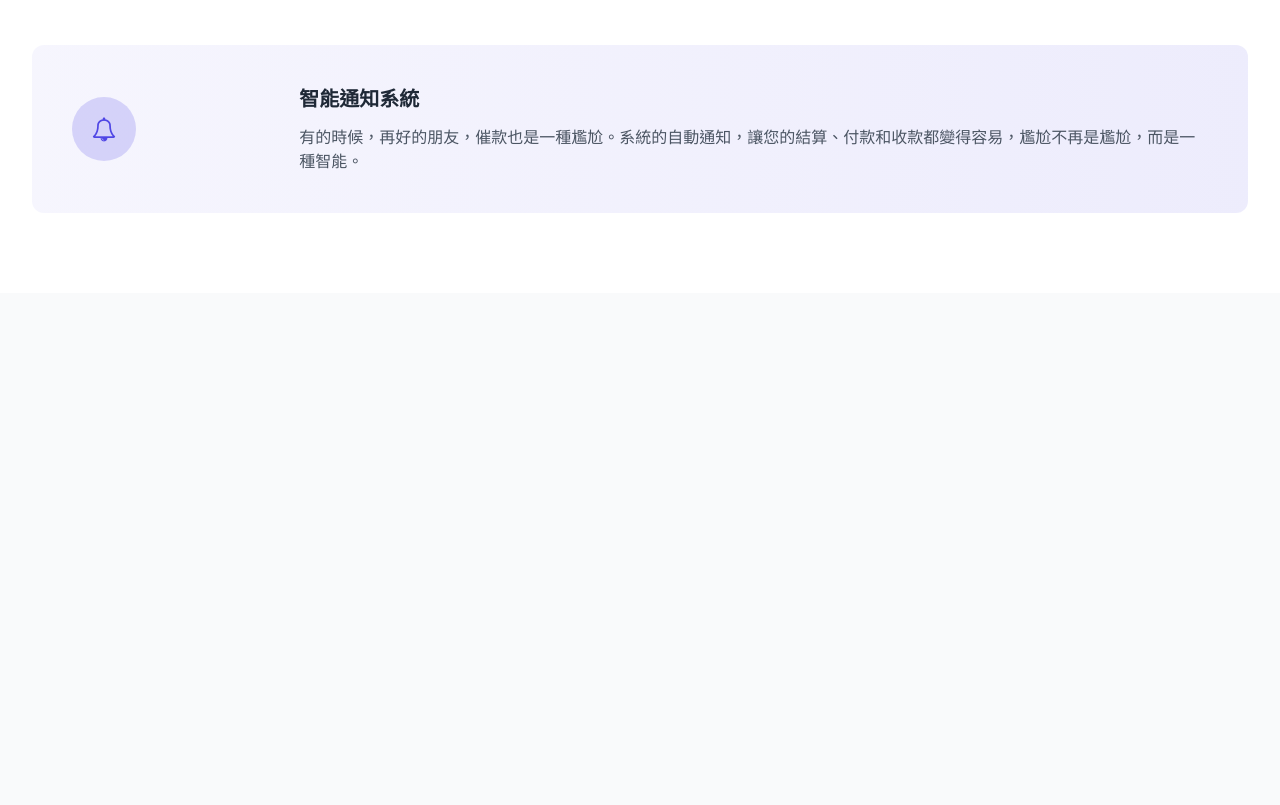
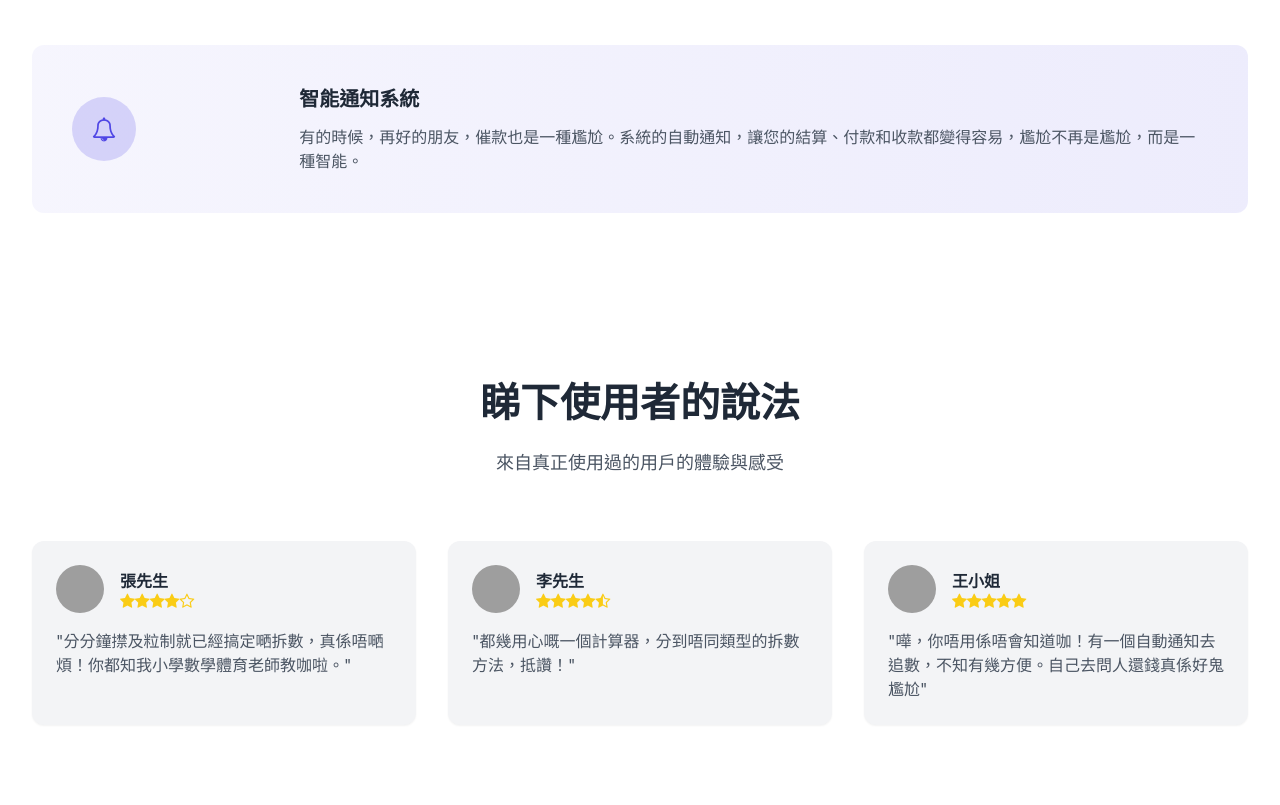
Before and after one commit to LucaXJX/PartyBillCalculator, a plain HTML site: page public/index.html in a window 1280 px wide. Shown: the part 1171-1976 px from the top of the page. Before the commit the page ends 1464 px from the top, so only its background shows below. Drawn offline with nearby package versions, Linux system fonts and the light colour scheme; grey boxes are pictures that could not be loaded.

Commit message:
formating and code: the user remark section

```diff
--- a/public/index.html
+++ b/public/index.html
@@ -88,7 +88,7 @@
             <a
               href="#"
               class="text-gray-600 hover:text-primary transition-colors"
-              >幫助中心</a
+              >聯絡我們</a
             >
           </nav>
 
@@ -115,11 +115,27 @@
       <!-- 移动端菜单 -->
       <div id="mobile-menu" class="md:hidden hidden bg-white border-t">
         <div class="container mx-auto px-4 py-3 space-y-3">
-                <a href="#features" class="block text-gray-600 hover:text-primary py-2 transition-colors">功能</a>
-                <a href="#testimonials" class="block text-gray-600 hover:text-primary py-2 transition-colors">用戶評價</a>
-                <a href="#" class="block text-gray-600 hover:text-primary py-2 transition-colors">幫助中心</a>
+          <a
+            href="#features"
+            class="block text-gray-600 hover:text-primary py-2 transition-colors"
+            >功能</a
+          >
+          <a
+            href="#testimonials"
+            class="block text-gray-600 hover:text-primary py-2 transition-colors"
+            >用戶評價</a
+          >
+          <a
+            href="#"
+            class="block text-gray-600 hover:text-primary py-2 transition-colors"
+            >聯絡我們</a
+          >
           <div class="flex space-x-4 pt-2">
-                    <a href="#" class="text-gray-600 hover:text-primary transition-colors">登錄</a>
+            <a
+              href="#"
+              class="text-gray-600 hover:text-primary transition-colors"
+              >登錄</a
+            >
             <a href="#" class="btn-primary">立即註冊</a>
           </div>
         </div>
@@ -128,7 +144,9 @@
 
     <main>
       <!-- 網頁端主畫面 -->
-    <section class="pt-32 pb-20 md:pt-40 md:pb-28 bg-gradient-to-br from-primary/5 to-secondary/5">
+      <section
+        class="pt-32 pb-20 md:pt-40 md:pb-28 bg-gradient-to-br from-primary/5 to-secondary/5"
+      >
         <div class="container mx-auto px-4 sm:px-6 lg:px-8">
           <div class="flex flex-col md:flex-row items-center">
             <div class="md:w-1/2 mb-10 md:mb-0">
@@ -138,15 +156,19 @@
                   src="/img/icon499x499A.png"
                   alt="PBC聚账通Logo"
                   class="h-40 w-auto md:h-40"
+                />
+              </div>
+              <h1
+                class="text-[clamp(2rem,5vw,3.5rem)] font-bold leading-tight text-dark mb-6"
               >
-                </div>
-                <h1 class="text-[clamp(2rem,5vw,3.5rem)] font-bold leading-tight text-dark mb-6">
                 輕鬆搞定<span class="text-primary">聚會賬單</span>點分
               </h1>
               <p class="text-lg text-gray-600 mb-8 max-w-lg">
                 無論是朋友之間的聚餐、旅行还是集體活動，賬單的分攤都不應該成為開心之後的煩惱，讓PBC聚賬通公平的為您解決難題。
               </p>
-                <div class="flex flex-col sm:flex-row space-y-4 sm:space-y-0 sm:space-x-4">
+              <div
+                class="flex flex-col sm:flex-row space-y-4 sm:space-y-0 sm:space-x-4"
+              >
                 <a href="#" class="btn-primary text-center">
                   開始使用 <i class="fa fa-arrow-right ml-2"></i>
                 </a>
@@ -156,7 +178,11 @@
               </div>
             </div>
             <div class="md:w-1/2">
-                <img src="https://picsum.photos/600/400?random=1" alt="隨機質感圖片演示" class="rounded-xl shadow-xl w-full object-cover h-[300px] md:h-[400px]">
+              <img
+                src="https://picsum.photos/600/400?random=1"
+                alt="隨機質感圖片演示"
+                class="rounded-xl shadow-xl w-full object-cover h-[300px] md:h-[400px]"
+              />
             </div>
           </div>
         </div>
@@ -166,66 +192,176 @@
       <section id="features" class="py-20 bg-white">
         <div class="container mx-auto px-4 sm:px-6 lg:px-8">
           <div class="text-center mb-16">
-            <h2 class="text-[clamp(1.8rem,4vw,2.5rem)] font-bold mb-4">簡單幾步，輕鬆管理聚會賬單</h2>
-            <p class="text-gray-600 max-w-2xl mx-auto text-lg">我們有獨特算法、直觀工具，讓您的聚會賬單管理變得前所未有的簡單</p>
+            <h2 class="text-[clamp(1.8rem,4vw,2.5rem)] font-bold mb-4">
+              簡單幾步，輕鬆管理聚會賬單
+            </h2>
+            <p class="text-gray-600 max-w-2xl mx-auto text-lg">
+              我們有獨特算法、直觀工具，讓您的聚會賬單管理變得前所未有的簡單
+            </p>
           </div>
 
           <div class="grid grid-cols-1 md:grid-cols-2 lg:grid-cols-4 gap-8">
             <!-- 功能卡片1：聚會創建 -->
             <div class="bg-light rounded-xl p-6 shadow-sm card-hover">
-                <div class="w-14 h-14 bg-primary/10 rounded-full flex items-center justify-center mb-6">
+              <div
+                class="w-14 h-14 bg-primary/10 rounded-full flex items-center justify-center mb-6"
+              >
                 <i class="fa fa-calendar-plus-o text-primary text-2xl"></i>
               </div>
               <h3 class="text-xl font-semibold mb-3">聚會創建</h3>
-                <p class="text-gray-600">一每一場開心的聚會為單位，記錄不用的人員，不同類型的消費。</p>
+              <p class="text-gray-600">
+                一每一場開心的聚會為單位，記錄不用的人員，不同類型的消費。
+              </p>
             </div>
 
             <!-- 功能卡片2：消費記錄 -->
             <div class="bg-light rounded-xl p-6 shadow-sm card-hover">
-                <div class="w-14 h-14 bg-secondary/10 rounded-full flex items-center justify-center mb-6">
+              <div
+                class="w-14 h-14 bg-secondary/10 rounded-full flex items-center justify-center mb-6"
+              >
                 <i class="fa fa-shopping-cart text-secondary text-2xl"></i>
               </div>
               <h3 class="text-xl font-semibold mb-3">消費記錄</h3>
-                <p class="text-gray-600">輕鬆添加每一筆消費，支持多人參與，詳細記錄消費詳情，包括購物發票。</p>
+              <p class="text-gray-600">
+                輕鬆添加每一筆消費，支持多人參與，詳細記錄消費詳情，包括購物發票。
+              </p>
             </div>
 
             <!-- 功能卡片3：靈活分攤 -->
             <div class="bg-light rounded-xl p-6 shadow-sm card-hover">
-                <div class="w-14 h-14 bg-accent/10 rounded-full flex items-center justify-center mb-6">
+              <div
+                class="w-14 h-14 bg-accent/10 rounded-full flex items-center justify-center mb-6"
+              >
                 <i class="fa fa-percent text-accent text-2xl"></i>
               </div>
               <h3 class="text-xl font-semibold mb-3">靈活分攤</h3>
-                <p class="text-gray-600">不局限於平均分攤，不論是AA、還是按個人消費，你遇得到的，我們想得到。</p>
+              <p class="text-gray-600">
+                不局限於平均分攤，不論是AA、還是按個人消費，你遇得到的，我們想得到。
+              </p>
             </div>
 
             <!-- 功能卡片4：智能報告 -->
             <div class="bg-light rounded-xl p-6 shadow-sm card-hover">
-                <div class="w-14 h-14 bg-green-500/10 rounded-full flex items-center justify-center mb-6">
+              <div
+                class="w-14 h-14 bg-green-500/10 rounded-full flex items-center justify-center mb-6"
+              >
                 <i class="fa fa-file-text-o text-green-500 text-2xl"></i>
               </div>
               <h3 class="text-xl font-semibold mb-3">智能報告</h3>
-                <p class="text-gray-600">能直觀的看到自己的消費報告，讓每一位參與者都能夠知道自己的應收和應付款。</p>
+              <p class="text-gray-600">
+                能直觀的看到自己的消費報告，讓每一位參與者都能夠知道自己的應收和應付款。
+              </p>
             </div>
           </div>
 
           <!-- 额外功能：通知系統 -->
-        <div class="mt-12 bg-gradient-to-r from-primary/5 to-primary/10 rounded-xl p-8 md:p-10 flex flex-col md:flex-row items-center">
+          <div
+            class="mt-12 bg-gradient-to-r from-primary/5 to-primary/10 rounded-xl p-8 md:p-10 flex flex-col md:flex-row items-center"
+          >
             <div class="md:w-1/5 mb-6 md:mb-0">
-                <div class="w-16 h-16 bg-primary/20 rounded-full flex items-center justify-center">
+              <div
+                class="w-16 h-16 bg-primary/20 rounded-full flex items-center justify-center"
+              >
                 <i class="fa fa-bell-o text-primary text-2xl"></i>
               </div>
             </div>
             <div class="md:w-4/5">
               <h3 class="text-xl font-semibold mb-3">智能通知系統</h3>
-                <p class="text-gray-600">有的時候，再好的朋友，催款也是一種尷尬。系統的自動通知，讓您的結算、付款和收款都變得容易，尷尬不再是尷尬，而是一種智能。</p>
+              <p class="text-gray-600">
+                有的時候，再好的朋友，催款也是一種尷尬。系統的自動通知，讓您的結算、付款和收款都變得容易，尷尬不再是尷尬，而是一種智能。
+              </p>
             </div>
           </div>
         </div>
       </section>
 
+      <!-- 用戶評價 -->
+      <section id="testimonials" class="py-20 bg-white">
+        <div class="container mx-auto px-4 sm:px-6 lg:px-8">
+          <div class="text-center mb-16">
+            <h2 class="text-[clamp(1.8rem,4vw,2.5rem)] font-bold mb-4">
+              睇下使用者的說法
+            </h2>
+            <p class="text-gray-600 max-w-2xl mx-auto text-lg">
+              來自真正使用過的用戶的體驗與感受
+            </p>
+          </div>
+
+          <div class="grid grid-cols-1 md:grid-cols-3 gap-8">
+            <!-- 評價1 -->
+            <div class="bg-light rounded-xl p-6 shadow-sm card-hover">
+              <div class="flex items-center mb-4">
+                <img
+                  src="https://picsum.photos/100/100?random=10"
+                  alt="用户头像"
+                  class="w-12 h-12 rounded-full object-cover mr-4"
+                />
+                <div>
+                  <h4 class="font-semibold">張先生</h4>
+                  <div class="flex text-yellow-400">
+                    <i class="fa fa-star"></i>
+                    <i class="fa fa-star"></i>
+                    <i class="fa fa-star"></i>
+                    <i class="fa fa-star"></i>
+                    <i class="fa fa-star-o"></i>
                   </div>
                 </div>
               </div>
-    </header>
+              <p class="text-gray-600">
+                "分分鐘㩒及粒制就已經搞定嗮拆數，真係唔嗮煩！你都知我小學數學體育老師教咖啦。"
+              </p>
+            </div>
+
+            <!-- 評價2 -->
+            <div class="bg-light rounded-xl p-6 shadow-sm card-hover">
+              <div class="flex items-center mb-4">
+                <img
+                  src="https://picsum.photos/100/100?random=11"
+                  alt="用户头像"
+                  class="w-12 h-12 rounded-full object-cover mr-4"
+                />
+                <div>
+                  <h4 class="font-semibold">李先生</h4>
+                  <div class="flex text-yellow-400">
+                    <i class="fa fa-star"></i>
+                    <i class="fa fa-star"></i>
+                    <i class="fa fa-star"></i>
+                    <i class="fa fa-star"></i>
+                    <i class="fa fa-star-half-o"></i>
+                  </div>
+                </div>
+              </div>
+              <p class="text-gray-600">
+                "都幾用心嘅一個計算器，分到唔同類型的拆數方法，抵讚！"
+              </p>
+            </div>
+
+            <!-- 評價3 -->
+            <div class="bg-light rounded-xl p-6 shadow-sm card-hover">
+              <div class="flex items-center mb-4">
+                <img
+                  src="https://picsum.photos/100/100?random=12"
+                  alt="用户头像"
+                  class="w-12 h-12 rounded-full object-cover mr-4"
+                />
+                <div>
+                  <h4 class="font-semibold">王小姐</h4>
+                  <div class="flex text-yellow-400">
+                    <i class="fa fa-star"></i>
+                    <i class="fa fa-star"></i>
+                    <i class="fa fa-star"></i>
+                    <i class="fa fa-star"></i>
+                    <i class="fa fa-star"></i>
+                  </div>
+                </div>
+              </div>
+              <p class="text-gray-600">
+                "嘩，你唔用係唔會知道咖！有一個自動通知去追數，不知有幾方便。自己去問人還錢真係好鬼尷尬"
+              </p>
+            </div>
+          </div>
+        </div>
+      </section>
+    </main>
   </body>
 </html>
```
Lines whose indentation alone changed are shown as unchanged.
